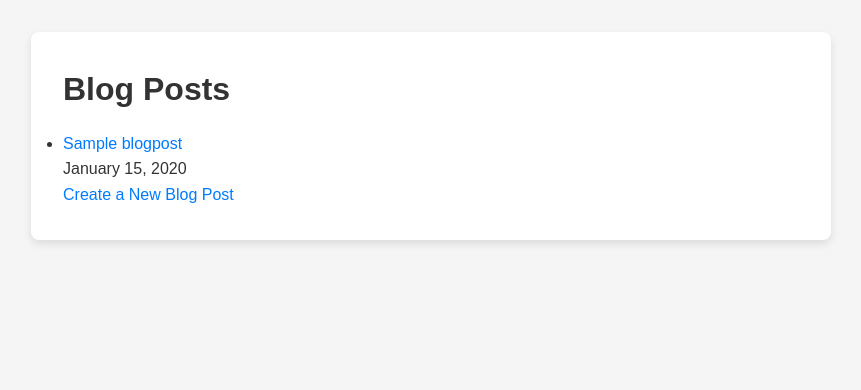
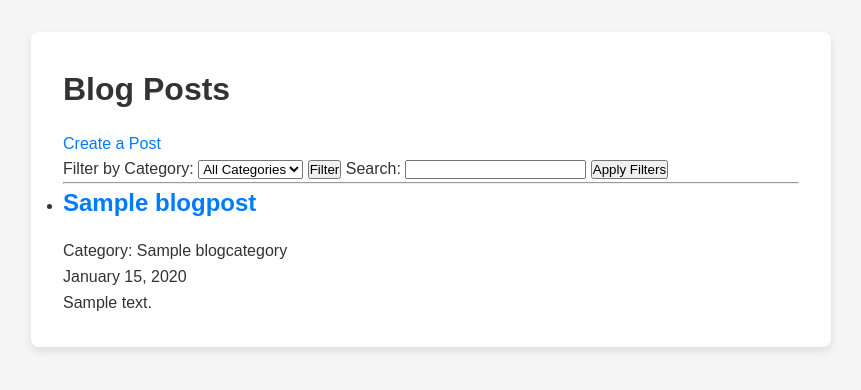
Before and after one commit to xxkernel/jattigu, a Django app: page /blog/blog in a window 1280 px wide. Shown: the part 58-448 px from the top of the page, without its empty margins (209-1070 px from the left). Run offline with Django 4.2, Linux system fonts and the light colour scheme; tables that the repository leaves empty hold one stand-in row (values such as "Sample post").

Commit message:
Update blog_post category

```diff
--- a/jattigu/templates/blog/blog_post_list.html
+++ b/jattigu/templates/blog/blog_post_list.html
@@ -5,18 +5,44 @@
 {% block content %}
 <h1>Blog Posts</h1>
 
+<!-- Кнопка для создания нового поста -->
+<a href="{% url 'create_blog_post' %}" class="btn btn-primary">Create a Post</a>
+
+<!-- Форма фильтрации -->
+<form method="get" action="{% url 'blog_post_list' %}">
+    <label for="category">Filter by Category:</label>
+    <select name="category" id="category">
+        <option value="">All Categories</option>
+        {% for category in categories %}
+            <option value="{{ category.id }}" {% if request.GET.category == category.id|stringformat:"s" %}selected{% endif %}>
+                {{ category.name }}
+            </option>
+        {% endfor %}
+    </select>
+    <button type="submit">Filter</button>
+
+
+    <label for="search">Search:</label>
+    <input type="text" name="search" id="search" value="{{ request.GET.search|default_if_none:'' }}">
+
+    <button type="submit">Apply Filters</button>
+</form>
+
+<hr>
+
+<!-- Список постов блога -->
 {% if posts %}
     <ul>
         {% for post in posts %}
             <li>
-                    <a href="{% url 'blog_post_detail' post.pk %}">{{ post.title }}</a> <!-- Link to post detail -->
-                    <p>{{ post.created_at|date:"F j, Y" }}</p> <!-- Display the post creation date -->
+                <h2><a href="{% url 'blog_post_detail' post.pk %}">{{ post.title }}</a></h2>
+                <p>Category: {{ post.category.name }}</p>
+                <p>{{ post.published_at|date:"F j, Y" }}</p>
+                <p>{{ post.content|truncatewords:30 }}</p>
             </li>
         {% endfor %}
     </ul>
 {% else %}
-        <p>No published posts available.</p> <!-- Message when no posts are available -->
+    <p>No blog posts found matching the criteria.</p>
 {% endif %}
-
-    <a href="{% url 'create_blog_post' %}">Create a New Blog Post</a> <!-- Link to create a new post -->
 {% endblock %}
```
Lines whose indentation alone changed are shown as unchanged.
